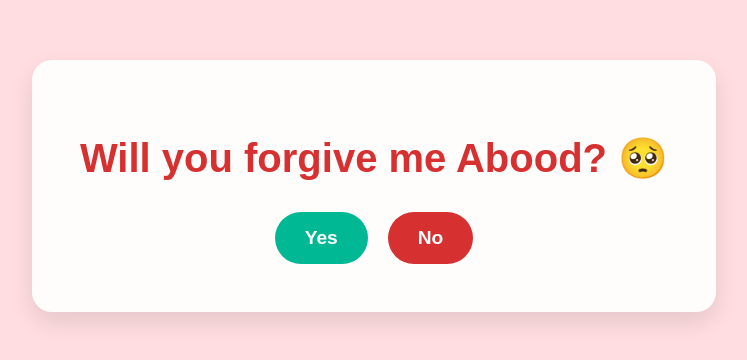
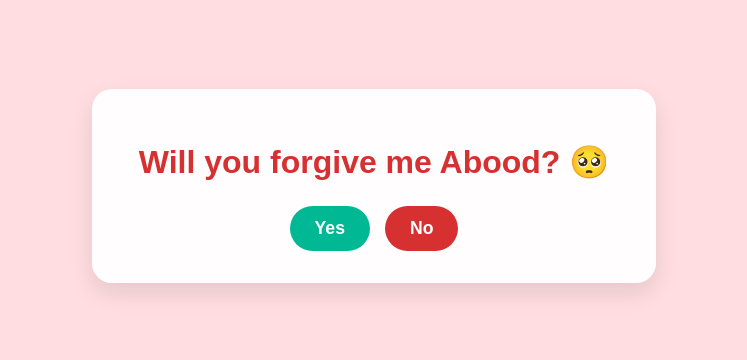
Before and after one commit to r74k/Aboody.github.io, a plain HTML site: page index.html in a window 1280 px wide. Shown: the part 214-574 px from the top of the page, without its empty margins (266-1013 px from the left). Drawn offline with Linux system fonts and the light colour scheme.

Commit message:
Update index.html

```diff
--- a/index.html
+++ b/index.html
@@ -9,42 +9,46 @@
             display: flex;
             justify-content: center;
             align-items: center;
-            height: 100vh;
+            min-height: 100vh; /* Changed to min-height for better mobile scrolling if needed */
             margin: 0;
             background-color: #ffdde1;
             font-family: 'Arial', sans-serif;
             text-align: center;
+            padding: 20px; /* Added padding so it doesn't touch screen edges on phones */
+            box-sizing: border-box;
         }
 
         .container {
-            background-color: rgba(255, 255, 255, 0.9);
-            padding: 3rem;
+            background-color: rgba(255, 255, 255, 0.95); /* Slightly less transparent for readability */
+            padding: 2rem; /* Slightly less padding for mobile */
             border-radius: 20px;
             box-shadow: 0 10px 25px rgba(0,0,0,0.1);
-            max-width: 90%; /* Keeps it good on phones */
+            width: 100%;
+            max-width: 500px; /* Ensures it doesn't get too wide on desktops */
         }
 
         h1 {
             color: #d63031;
-            font-size: 2.5rem;
-            margin-bottom: 30px;
+            font-size: 2rem; /* Slightly smaller font for mobile */
+            margin-bottom: 25px;
         }
 
         .button-box {
             display: flex;
             justify-content: center;
-            gap: 20px;
+            gap: 15px;
             margin-top: 20px;
+            flex-wrap: wrap; /* Allows buttons to stack on tiny screens if needed */
         }
 
         button {
-            padding: 15px 30px;
-            font-size: 1.2rem;
+            padding: 12px 25px; /* Slightly smaller buttons for mobile */
+            font-size: 1.1rem;
             border: none;
             border-radius: 50px;
             cursor: pointer;
             font-weight: bold;
-            transition: transform 0.1s;
+            transition: transform 0.1s, background-color 0.2s;
         }
 
         button:active {
@@ -61,6 +65,10 @@
             color: white;
         }
 
+        #noBtn:hover {background-color: #c0392b;}
+        #yesBtn:hover {background-color: #00a383;}
+
+
         /* Hidden success area */
         #successMessage {
             display: none;
@@ -68,13 +76,22 @@
         }
         #successMessage h2 {
             color: #00b894;
-            font-size: 2.5rem;
+            font-size: 2rem;
+            margin-bottom: 10px;
         }
 
-        /* Style for your uploaded image */
+        /* --- NEW IMAGE STYLES FOR MOBILE --- */
         #myCustomImage {
-            margin-top: 20px;
-            max-width: 100%; /* Ensures image fits on screen */
+            display: block;
+            margin: 20px auto 0 auto; /* Centers the image horizontally */
+            max-width: 100%; /* Ensure it doesn't overflow width */
+
+            /* KEY CHANGE: */
+            /* Limits height to 40% of screen height so text is visible */
+            max-height: 40vh;
+            width: auto; /* Maintains aspect ratio */
+            height: auto; /* Maintains aspect ratio */
+
             border-radius: 10px;
             box-shadow: 0 5px 15px rgba(0,0,0,0.2);
         }
@@ -92,7 +109,7 @@
         </div>
 
         <div id="successMessage">
-            <h2>بحبك اخوييييي ❤️</h2>
+            <h2>بحبك اخوييييي❤❤</h2>
             <p>السموحة و المعذرة يا طيب</p>
 
             <img id="myCustomImage" src="./abood_pic.jpg" alt="Our Photo">
@@ -119,7 +136,6 @@
         noBtn.addEventListener('click', function() {
             // Attempt to close the tab
             window.close();
-
             // Backup: If browser blocks closing, send him to Google
             window.location.href = "https://www.pornhub.com";
         });
```
